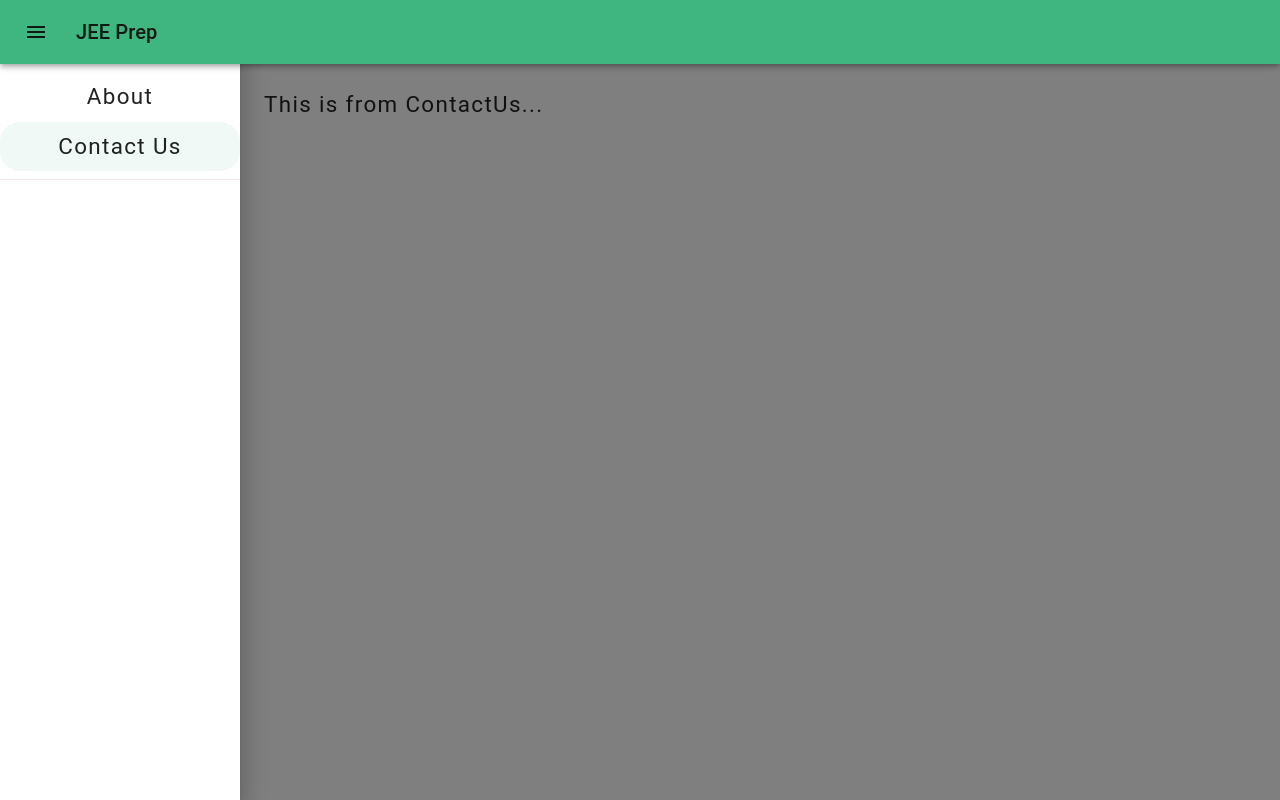
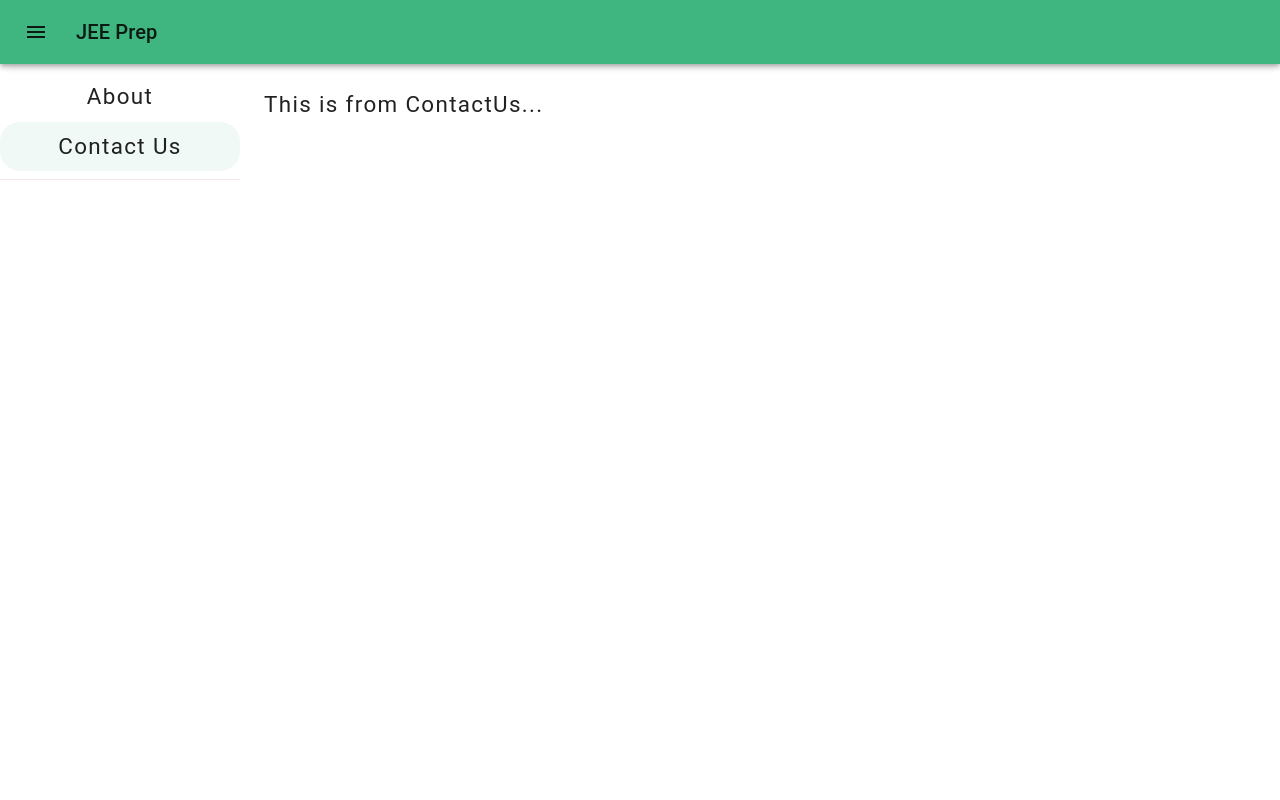
Before and after one commit to trcodeers/nextjs-app, a Next.js app: page /contact-us in a window 1280 px wide. Built offline with nearby package versions, Linux system fonts and the light colour scheme.

Commit message:
persistent

```diff
--- a/src/components/appDrawer.tsx
+++ b/src/components/appDrawer.tsx
@@ -153,7 +153,7 @@ export default function AppDrawer(props: Props) {
           {drawer}
         </Drawer>
         <Drawer
-          variant="temporary"
+          variant="persistent"
           sx={{
             display: { xs: 'none', sm: 'block' },
             '& .MuiDrawer-paper': { boxSizing: 'border-box', width: drawerWidth, borderStyle: 'hidden' },
```
